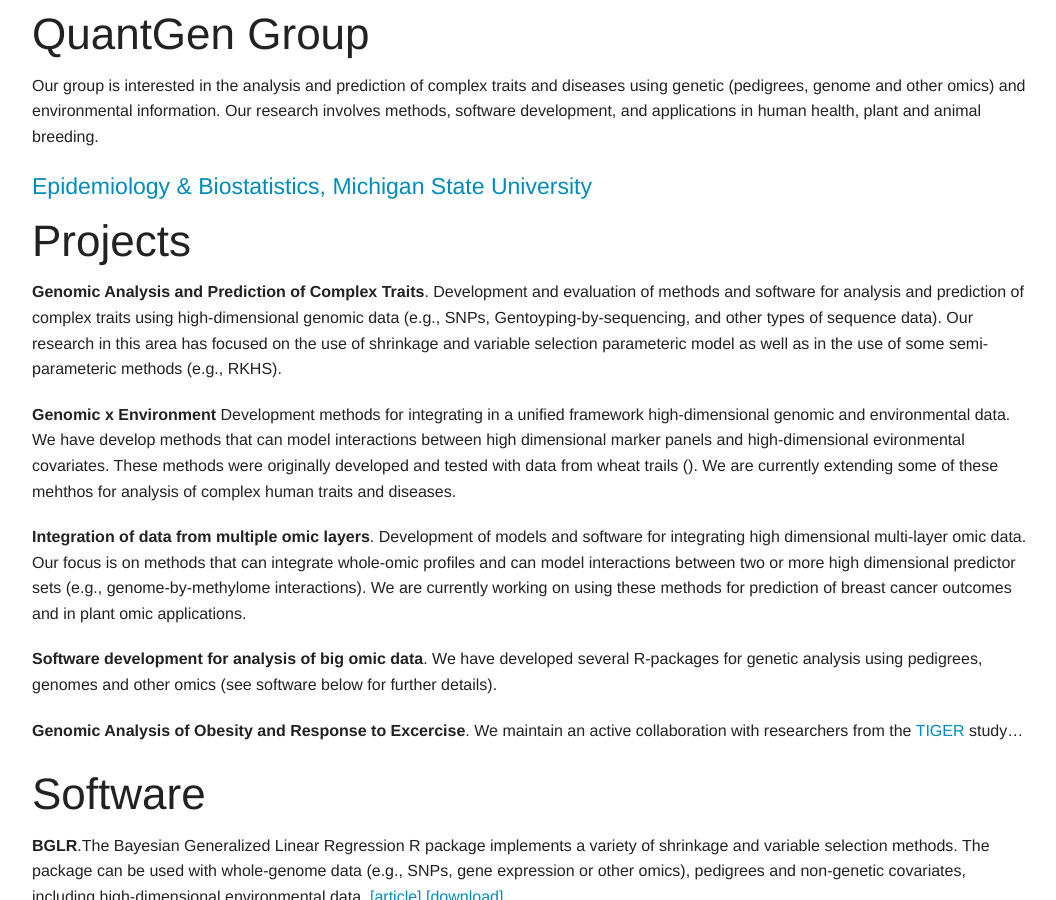
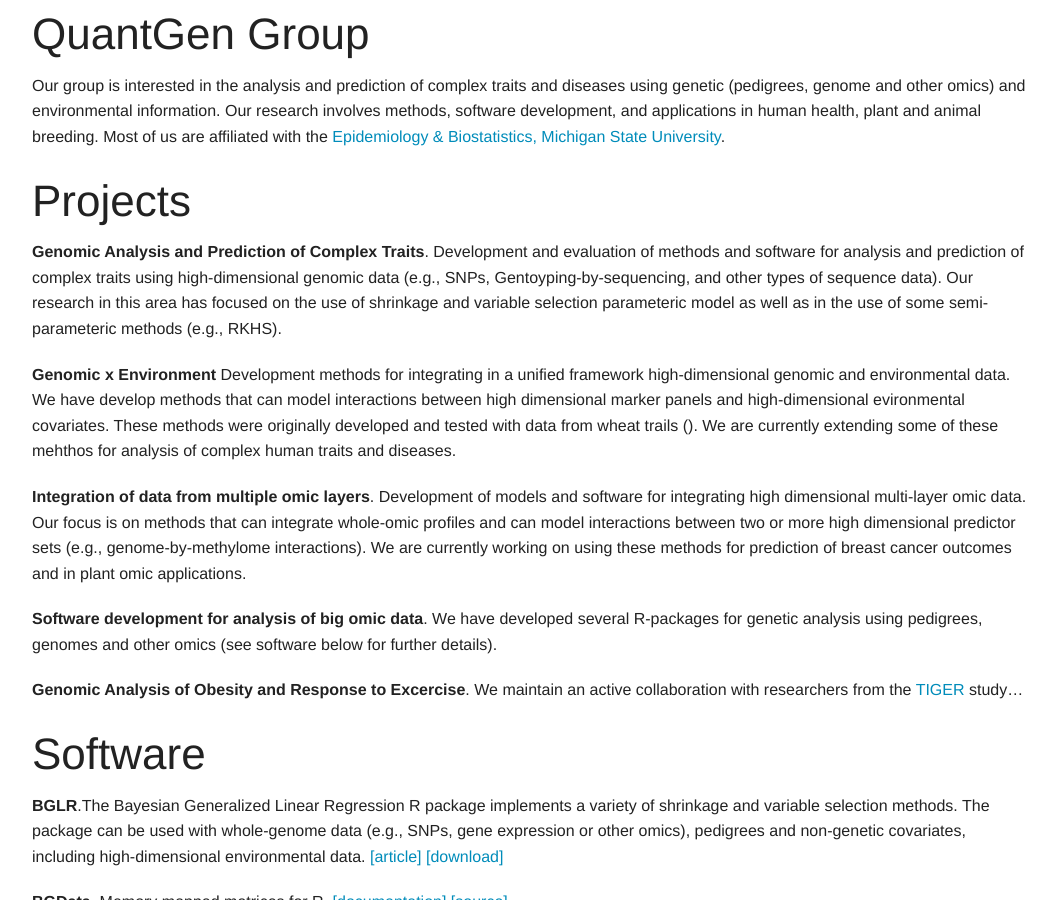
Before and after one commit to QuantGen/quantgen.github.io, a Jekyll site: the page built from index.md, in a window 1280 px wide and 900 px high. Shown: the whole window, without its empty margins (108-1164 px from the left). Built offline with Jekyll 4.4.1, drawn with Linux system fonts in a browser that asks for light colours.

Commit message:
Update index.md

```diff
--- a/index.md
+++ b/index.md
@@ -5,9 +5,7 @@ layout: default
 QuantGen Group
 ==================
 
-Our group is interested in the analysis and prediction of complex traits and diseases using genetic (pedigrees, genome and other omics) and environmental information. Our research involves methods, software development, and applications in human health, plant and animal breeding.
-
-#### [Epidemiology & Biostatistics, Michigan State University](http://www.epi.msu.edu/)
+Our group is interested in the analysis and prediction of complex traits and diseases using genetic (pedigrees, genome and other omics) and environmental information. Our research involves methods, software development, and applications in human health, plant and animal breeding. Most of us are affiliated with the [Epidemiology & Biostatistics, Michigan State University](http://www.epi.msu.edu/).
 
 Projects
 ==================
```
